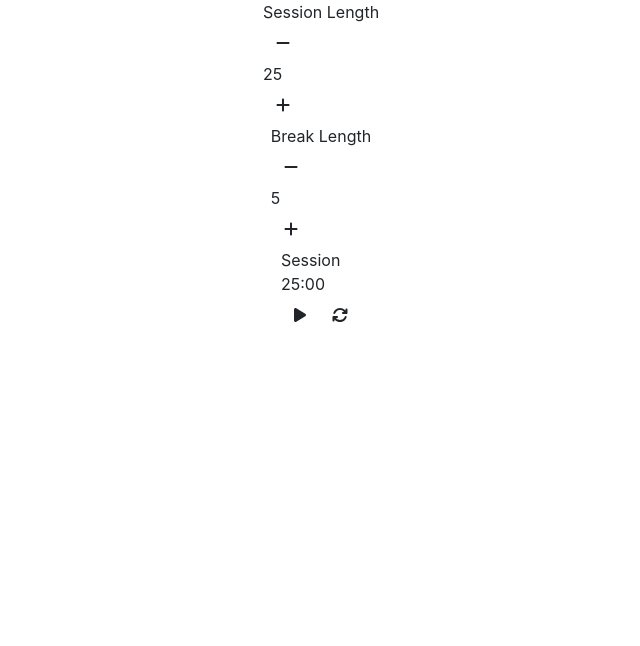
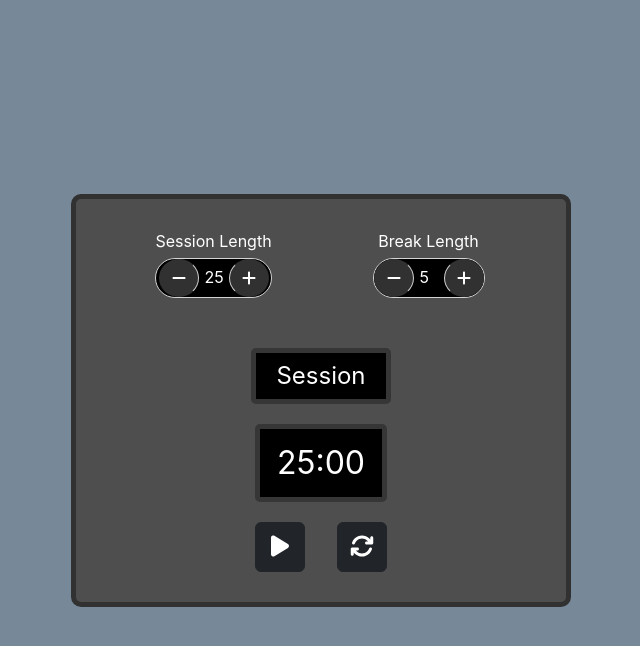
Before and after one commit to freshbash/Pomodoro-Clock, a React (Create React App) app: page / in a window 1280 px wide. Shown: the top 646 px of the page, without its empty margins (319-959 px from the left). Built offline with nearby package versions, Linux system fonts and the light colour scheme.

Commit message:
Styling done. Code needs to be documented

```diff
--- a/src/App.css
+++ b/src/App.css
@@ -1,5 +1,105 @@
+#root {
+    height: 100vh;
+    width: 100vw;
+    display: flex;
+    justify-content: center;
+    align-items: center;
+    color: white;
+    background-color: lightslategray;
+}
+
 #display {
+    width: 500px;
+    display: grid;
+    grid-template-columns: 1fr 1fr;
+    justify-items: center;
+    row-gap: 50px;
+    border: 5px solid rgb(49, 49, 49);
+    border-radius: 10px;
+    padding: 30px;
+    background-color: rgb(78, 78, 78);
+}
+
+#timer {
+    grid-column: 1/3;
+}
+
+#session-length-setter, #break-length-setter {
+    display: flex;
+    justify-content: center;
+    border: 1px solid lightgray;
+    border-radius: 75px 75px;
+    background-color: black;
+}
+
+#session-label, #break-label {
+    text-align: center;
+    margin-bottom: 5px;
+}
+
+#session-length, #break-length {
+    padding: 6px 6px;
+    width: 30px;
+}
+
+#session-decrement, #break-decrement {
+    border-right: 1px solid lightgrey;
+}
+
+#session-increment, #break-increment {
+    border-left: 1px solid lightgrey;
+}
+
+#session-decrement, #break-decrement, #session-increment, #break-increment {
+    background-color: rgb(49, 49, 49);
+    border-radius: 50%;
+    color: white;
+}
+
+#session-decrement:hover, #break-decrement:hover, #session-increment:hover, #break-increment:hover {
+    background-color: rgb(65, 65, 65);
+}
+
+#timer {
     display: flex;
     flex-direction: column;
     align-items: center;
 }
+
+#timer-label {
+    padding: 5px 20px;
+    font-size: 24px;
+    border: 5px solid rgb(54, 54, 54);
+    text-align: center;
+    border-radius: 5px;
+    background-color: black;
+}
+
+#time-left {
+    width: 132px;
+    padding: 10px;
+    text-align: center;
+    margin-top: 20px;
+    font-size: 32px;
+    background-color: black;
+    border: 5px solid rgb(54, 54, 54);
+    color: white;
+    border-radius: 5px;
+}
+
+#control-buttons {
+    margin-top: 20px;
+    height: 50px;
+    width: 132px;
+    display: flex;
+    justify-content: space-between;
+}
+
+/* #start_stop {
+    width: 50px;
+} */
+
+#start_stop, #reset {
+    font-size: 24px;
+    width: 50px;
+}
--- a/src/App.js
+++ b/src/App.js
@@ -167,7 +167,7 @@ function TimeSetter(props) {
   }
 
   return (
-    <div>
+    <div id={props.name + "setter"}>
       <div id={props.name + "-label"}>{props.string}</div>
       <div id={props.name + "-length-setter"}>
         <button id={props.name + "-decrement"} className="btn" onClick={decrement} disabled={props.access.globalState.disabled}><FontAwesomeIcon icon={faMinus} /></button>
@@ -297,18 +297,12 @@ function Timer(props) {
   if (timerPaused) {
     if (sessionActive) {
       if (initTimerVal.current !== props.access.globalState.sessionTime) {
-        // console.log("A global state change has occurred(sessionTime)");
-        // console.log("Time before play: ", initTimerVal.current);
-        // console.log("Time during pause: ", props.access.globalState.sessionTime);
         hasChanged.current = true;
         updatedTimerVal.current = props.access.globalState.sessionTime;
       }
     }
     else {
       if (initTimerVal.current !== props.access.globalState.breakTime) {
-        // console.log("A global state change has occurred(breakTime)")
-        // console.log("Time before play: ", initTimerVal.current);
-        // console.log("Time during pause: ", props.access.globalState.sessionTime);
         hasChanged.current = true;
         updatedTimerVal.current = props.access.globalState.breakTime;
       }
@@ -319,8 +313,6 @@ function Timer(props) {
   let timeLeft = '';
 
   if(timerActive || timerPaused) {
-    // console.log("Time render block 1 entered!");
-    // console.log("timer active?", timerActive, "timer paused?", timerPaused);
     if (minutesLeft < 10) {
       timeLeft += '0'+minutesLeft;
     }else {
@@ -336,8 +328,6 @@ function Timer(props) {
     }
   }
   else {
-    // console.log("Time render block 2 entered!");
-    // console.log("timer active?", timerActive, "timer paused?", timerPaused);
     if (sessionActive) {
         if(props.access.globalState.sessionTime < 10) {
             timeLeft += '0' + props.access.globalState.sessionTime;
@@ -361,14 +351,14 @@ function Timer(props) {
   }
 
   return (
-    <div>
+    <div id="timer">
         <div id="timer-label">{sessionActive ? "Session" : "Break"}</div>
         <div id="time-left">{timeLeft}</div>
         <div id="control-buttons">
-            <button id="start_stop" className="btn" onClick={startStopTimer}>{timerActive ? <FontAwesomeIcon icon={faPause} /> : <FontAwesomeIcon icon={faPlay} />}</button>
-            <button id="reset" className="btn" onClick={resetTimer}><FontAwesomeIcon icon={faRefresh} /></button>
+            <button id="start_stop" className="btn btn-dark" onClick={startStopTimer}>{timerActive ? <FontAwesomeIcon icon={faPause} /> : <FontAwesomeIcon icon={faPlay} />}</button>
+            <button id="reset" className="btn btn-dark" onClick={resetTimer}><FontAwesomeIcon icon={faRefresh} /></button>
         </div>
-        </div>
+    </div>
   )
 }
 
```
